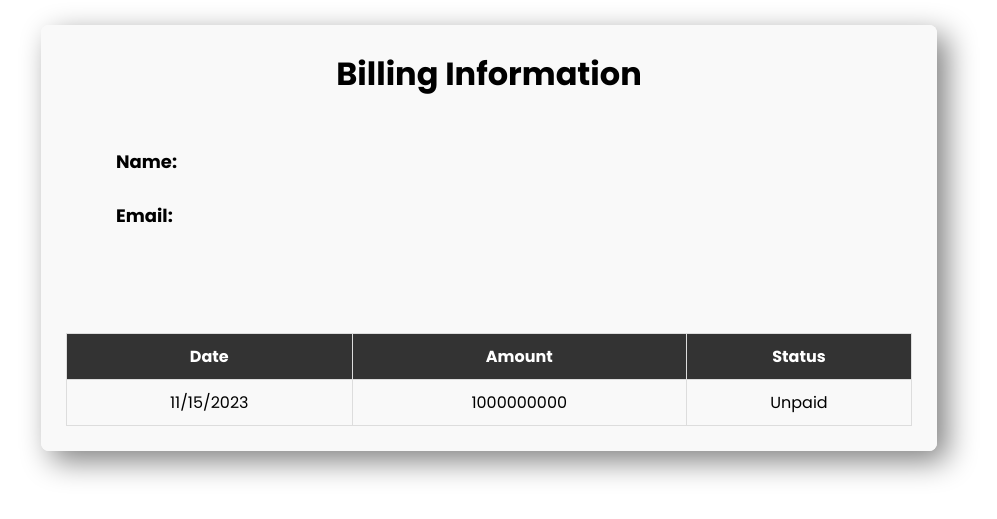
After one commit to SugarSalad/WebSys, a PHP site: page /userForm.php in a window 1280 px wide. The commit adds this page. Shown: the top 519 px of the page, without its empty margins (151-1148 px from the left). Run offline with PHP 8.4, Linux system fonts and the light colour scheme.

Commit message:
userForm PHP&CSS, nodification in billform

```diff
--- /dev/null
+++ b/WebSys/css/userForm.css
@@ -0,0 +1,88 @@
+/* Import Google font - Poppins */
+@import url("https://fonts.googleapis.com/css2?family=Poppins:wght@200;300;400;500;600;700&display=swap");
+
+* {
+  margin: 0;
+  padding: 0;
+  box-sizing: border-box;
+  font-family:'Poppins',sans-serif;
+}
+
+*::-webkit-scrollbar {
+  display: none;
+}
+
+
+body{
+  margin:auto;
+  scroll-snap-type: y mandatory;
+}
+
+.whole-container {
+  position: relative;
+    max-width: 70%;
+    width: 100%;
+    background: #f9f9f9;
+    padding: 25px;
+    border-radius: 8px;
+    max-height: calc(100vh - 56px);
+      overflow-y: auto;
+    margin:auto;
+    margin-top: 25px;
+    margin-bottom: 25px;
+    box-shadow: 10px 10px 30px grey;
+}
+h1{
+    text-align: center;
+
+}
+
+
+/* ------------------- Student Information Banner Here ---------------------------------*/
+
+.banner {
+  display:grid;
+  grid-template-columns: auto auto auto auto;
+}
+
+.studentInfo-text1 {
+  margin-top: 50px;
+  margin-left: 50px;
+
+  font-size: 18px;
+  display: inline;
+}
+
+.studentInfo-text2 {
+  margin-top: 50px;
+  margin-left: 800px;
+
+  font-size: 18px;
+  display: inline;
+}
+
+ span .text-label {
+  display: inline-block;
+}
+
+span .text-info{
+  display: inline-flex;
+}
+
+/* Table start here */
+table {
+    border-collapse: collapse;
+    width: 100%;
+    margin-top: 50px;
+}
+
+th, td {
+    border: 1px solid #ddd;
+    padding: 10px;
+    text-align: center;
+}
+
+th {
+    background-color: #333;
+    color: white;
+}
--- /dev/null
+++ b/WebSys/userForm.php
@@ -0,0 +1,50 @@
+<!DOCTYPE html>
+<html lang="en">
+<head>
+    <meta charset="UTF-8">
+    <meta name="viewport" content="width=device-width, initial-scale=1.0">
+    <title>Billing Information</title>
+    <link rel="stylesheet" href="./css/userForm.css"> <!-- Replace './css/styles.css' with your actual CSS file path -->
+    <!-- Assuming you have a separate CSS file for styling -->
+</head>
+<body>
+    <div class="whole-container">
+        <h1>Billing Information</h1>
+        <!------------- Billers Information ------------------>
+        <div class="banner">
+            <div class="studentInfo-text1">
+                <span class="text-label" style="font-weight: bold;">Name:</span><br/><br/>
+                <div class="studentInfo-text">
+                    <span class="text-label" style="font-weight: bold;">Email:</span><br/><br/>
+                </div>
+            </div>
+            <div class="studentInfo-text2">
+                <div class="studentInfo-text">
+                    <span class="text-label" style="font-weight: bold;">House Number:</span><br/><br/>
+                </div>
+                <div class="studentInfo-text">
+                    <span class="text-label" style="font-weight: bold;">Gender:</span><br/><br/>
+                </div>
+            </div>
+        </div>
+                <!-- Table starts here -->
+                <table>
+            <thead>
+                <tr>
+                    <th>Date</th>
+                    <th>Amount</th>
+                    <th>Status</th>
+                </tr>
+            </thead>
+            <tbody>
+                <!-- Sample Data-->
+                <tr>
+                    <td>11/15/2023</td>
+                    <td>1000000000</td>
+                    <td>Unpaid</td>
+                </tr>
+            </tbody>
+        </table>
+    </div>
+</body>
+</html>
```
Also changed, not shown: WebSys/css/billForm.css (+11 -4 lines).
